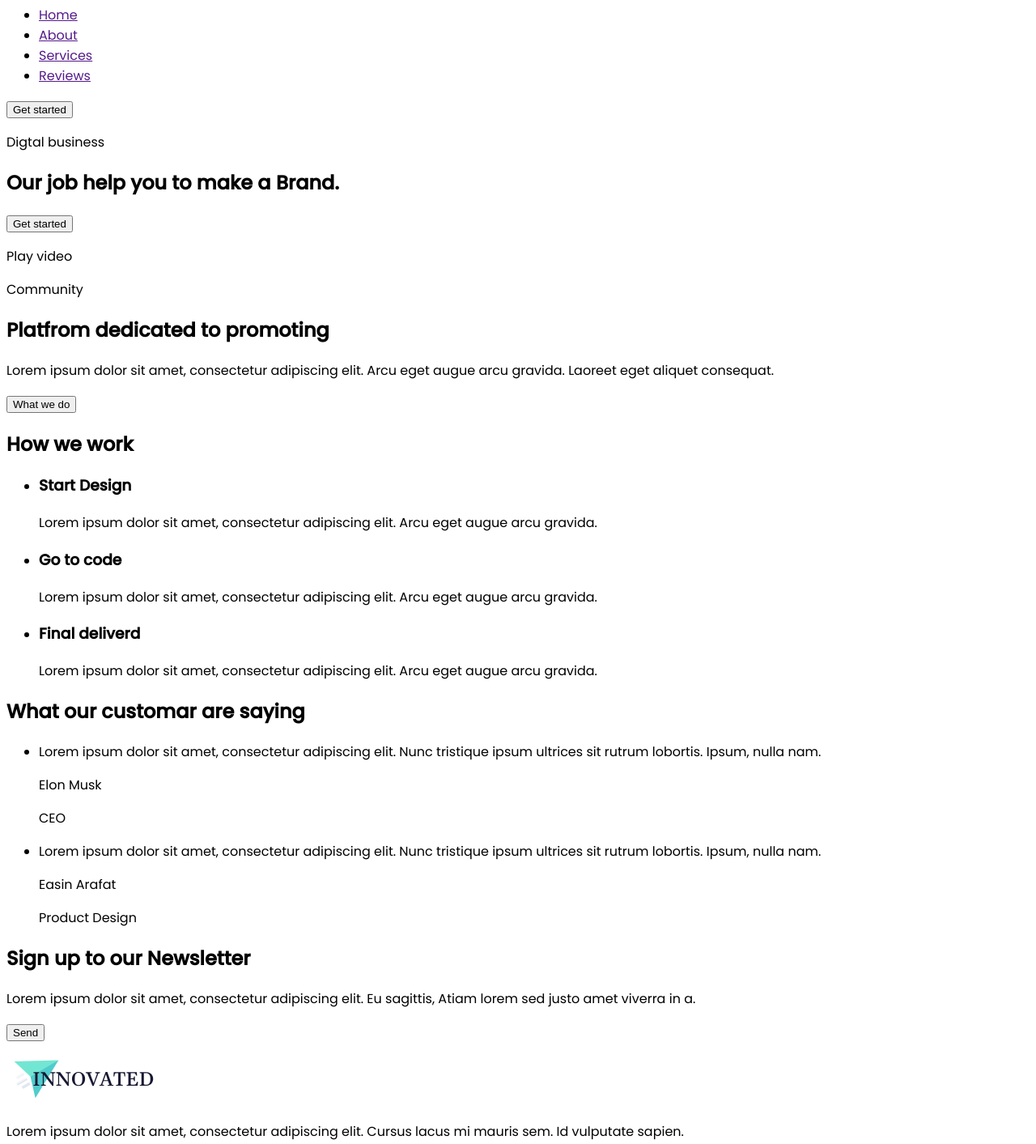
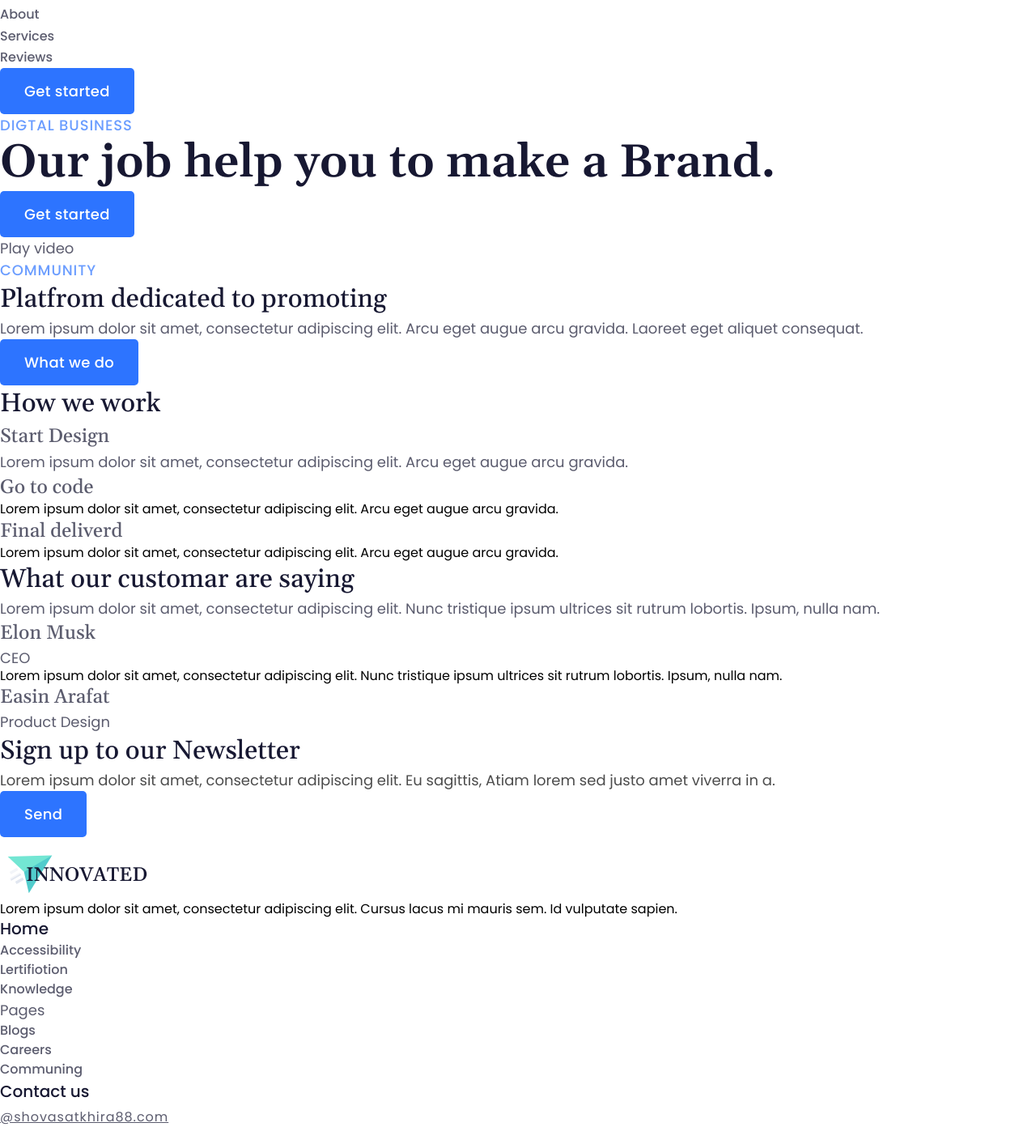
Before and after one commit to ViktoriiaVarivoda/innovated, a plain HTML site: page index.html in a window 1280 px wide. Shown: the part 100-1513 px from the top of the page at 81% size. Drawn offline with nearby package versions, Linux system fonts and the light colour scheme.

Commit message:
made a markup in css

```diff
--- a/css/styles.css
+++ b/css/styles.css
@@ -1,2 +1,184 @@
+:root {
+--header-color: #171832;
+
+}
+
 body {
     font-family: Poppins, Tahoma, sans-serif;
+}
+
+p,
+h1,
+h2,
+h3,
+h4,
+h5,
+h6 {
+margin: 0;
+}
+
+ul,
+ol {
+    padding-left: 0;
+    margin: 0;
+}
+
+button {
+    cursor: pointer;
+}
+
+.link {
+    text-decoration: none;
+}
+
+.list {
+    list-style: none;
+}
+
+.top-text {
+    font-weight: 400;
+    font-size: 18px;
+    line-height: 1.5;
+    color: var(--header-color);
+    opacity: 0.7;
+}
+
+.second-text {
+    font-weight: 500;
+    font-size: 18px;
+    line-height: 1.5;
+    letter-spacing: 0.05em;
+    text-transform: uppercase;
+    color: #2D74FF;
+    opacity: 0.7;
+}
+
+.title {
+    font-family: 'Gelasio';
+    font-weight: 500;
+    font-size: 32px;
+    line-height: 1.41;
+    color: var(--header-color);
+}
+
+.btn {
+    font-weight: 500;
+    font-size: 18px;
+    line-height: 1.5;
+    letter-spacing: 0.02em;
+    color: #FFFFFF;
+    padding: 15px 30px;
+    background: #2D74FF;
+    border-radius: 5px;
+    border: none;
+}
+
+/*-------header-------*/
+
+.header-list__link {
+    font-weight: 500;
+    font-size: 16px;
+    line-height: 1.63;
+    color: var(--header-color);
+    opacity: 0.7;
+    cursor: pointer;
+}
+
+.header-list__link:hover,
+.header-list__link:focus {
+    color: #2D74FF;
+}
+
+/*------hero-----*/
+
+.hero-title{
+    font-family: 'Gelasio';
+    font-weight: 600;
+    font-size: 57px;
+    line-height: 1.19;
+    color: var(--header-color);
+}
+
+.hero-bottom-text{
+    font-weight: 400;
+    font-size: 18px;
+    line-height: 1.5;
+    color: var(--header-color);
+    opacity: 0.7;
+}
+
+/*-------community-----*/
+
+.community-bottom-text{
+    font-weight: 400;
+    font-size: 18px;
+    line-height: 1.5;
+    color: var(--header-color);
+    opacity: 0.7;
+}
+
+/*------work-----*/
+
+.work-list__subtitle{
+    font-family: 'Gelasio';
+    font-weight: 500;
+    font-size: 24px;
+    line-height: 1.5;
+    color: var(--header-color);
+    opacity: 0.7;
+}
+
+/*------customer----*/
+
+.customer-list__subtitle{
+    font-family: 'Gelasio';
+    font-weight: 500;
+    font-size: 24px;
+    line-height: 1.42;
+    color: var(--header-color);
+    opacity: 0.7;
+}
+
+.customer-list__bottom-text{
+    font-weight: 400;
+    font-size: 18px;
+    line-height: 1.5;
+    color: var(--header-color);
+    opacity: 0.7;
+}
+
+/*-----------newsletter-----*/
+
+.newsletter-top-text{
+    font-weight: 400;
+    font-size: 18px;
+    line-height: 1.5;
+    color: #000000;
+    opacity: 0.7;
+}
+
+/*------footer-----*/
+
+.footer-list__item{
+    font-weight: 500;
+    font-size: 20px;
+    line-height: 1.5;
+    color: var(--header-color);
+}
+
+.footer-list-item__bottom-text{
+    font-weight: 500;
+    font-size: 16px;
+    line-height: 1.5;
+    color: var(--header-color);
+    opacity: 0.7;
+}
+
+.footer-list__link{
+    font-weight: 400;
+    font-size: 16px;
+    line-height: 1.63;
+    letter-spacing: 0.06em;
+    color: var(--header-color);
+    opacity: 0.7;
+}
--- a/index.html
+++ b/index.html
@@ -4,125 +4,131 @@
     <meta charset="UTF-8">
     <meta http-equiv="X-UA-Compatible" content="IE=edge">
     <meta name="viewport" content="width=device-width, initial-scale=1.0">
-    <link rel="stylesheet" href="./css/styles.css">
     <link rel="preconnect" href="https://fonts.googleapis.com">
     <link rel="preconnect" href="https://fonts.gstatic.com" crossorigin>
     <link href="https://fonts.googleapis.com/css2?family=Gelasio:wght@500;600&family=Poppins:wght@400;500&display=swap"
         rel="stylesheet">
+    <link
+    rel="stylesheet"
+    href="https://cdnjs.cloudflare.com/ajax/libs/modern-normalize/1.1.0/modern-normalize.min.css"
+    integrity="sha512-wpPYUAdjBVSE4KJnH1VR1HeZfpl1ub8YT/NKx4PuQ5NmX2tKuGu6U/JRp5y+Y8XG2tV+wKQpNHVUX03MfMFn9Q=="
+    crossorigin="anonymous"
+    referrerpolicy="no-referrer"/>
+    <link rel="stylesheet" href="./css/styles.css">
     <title>Innovated</title>
 </head>
 <body>
-    <header>
-        <a href="">
+    <header class="header">
+        <a href="" class="header-logo">
             <img src="./images/logo.svg" alt="site logo" />
         </a>
-        <nav>
-        <ul>
-            <li><a href="">Home</a></li>
-            <li><a href="">About</a></li>
-            <li><a href="">Services</a></li>
-            <li><a href="">Reviews</a></li>
+        <nav class="header-nav">
+        <ul class="header-list list">
+            <li class="header-list__item"><a href="" class="header-list__link link current">Home</a></li>
+            <li class="header-list__item"><a href="" class="header-list__link link">About</a></li>
+            <li class="header-list__item"><a href="" class="header-list__link link">Services</a></li>
+            <li class="header-list__item"><a href="" class="header-list__link link">Reviews</a></li>
         </ul>
         </nav>
-        <button type="button">Get started</button>
+        <button type="button" class="header-btn btn">Get started</button>
     </header>
 
-    <main>
-        <section>
-            <p>Digtal business</p>
-            <h1>Our job help you to make a Brand.</h1>
-            <button type="button">Get started</button>
-            <p>Play video</p>
+    <main class="main">
+        <section class="hero">
+            <p class="hero-second-text second-text">Digtal business</p>
+            <h1 class="hero-title">Our job help you to make a Brand.</h1>
+            <button type="button" class="hero-btn btn">Get started</button>
+            <p class="hero-bottom-text">Play video</p>
         </section>
 
-        <section>
-            <p>Community</p>
-            <h2>Platfrom dedicated to promoting</h2>
-            <p>Lorem ipsum dolor sit amet, consectetur adipiscing elit.
+        <section class="community">
+            <p class="community-second-text second-text">Community</p>
+            <h2 class="community-title title">Platfrom dedicated to promoting</h2>
+            <p class="community-bottom-text">Lorem ipsum dolor sit amet, consectetur adipiscing elit.
             Arcu eget augue arcu gravida. Laoreet eget aliquet consequat.</p>
-            <button type="button">What we do</button>
+            <button type="button" class="community-btn btn">What we do</button>
         </section>
 
-        <section>
-            <h2>How we work</h2>
-            <ul>
-                <li>
-                    <h3>Start Design</h3>
-                    <p>Lorem ipsum dolor sit amet, consectetur adipiscing elit.
+        <section class="work">
+            <h2 class="work-title title">How we work</h2>
+            <ul class="work-list list">
+                <li class="work-list__item">
+                    <h3 class="work-list__subtitle">Start Design</h3>
+                    <p class="work-list__top-text top-text">Lorem ipsum dolor sit amet, consectetur adipiscing elit.
                     Arcu eget augue arcu gravida.</p>
                 </li>
-                <li>
-                    <h3>Go to code</h3>
-                    <p>Lorem ipsum dolor sit amet, consectetur adipiscing elit.
+                <li class="work-list__item">
+                    <h3 class="work-list__subtitle">Go to code</h3>
+                    <p class="work-list__top-text">Lorem ipsum dolor sit amet, consectetur adipiscing elit.
                     Arcu eget augue arcu gravida.</p>
                 </li>
-                <li>
-                    <h3>Final deliverd</h3>
-                    <p>Lorem ipsum dolor sit amet, consectetur adipiscing elit.
+                <li class="work-list__item">
+                    <h3 class="work-list__subtitle">Final deliverd</h3>
+                    <p class="work-list__top-text">Lorem ipsum dolor sit amet, consectetur adipiscing elit.
                         Arcu eget augue arcu gravida.</p>
                 </li>
             </ul>
         </section>
 
-        <section>
-            <h2>What our customar are saying</h2>
-            <ul>
-                <li>
-                    <p>Lorem ipsum dolor sit amet, consectetur adipiscing elit.
+        <section class="customer">
+            <h2 class="customer-title title">What our customar are saying</h2>
+            <ul class="customer-list">
+                <li class="customer-list__item">
+                    <p class="customer-list__top-text top-text">Lorem ipsum dolor sit amet, consectetur adipiscing elit.
                     Nunc tristique ipsum ultrices sit rutrum lobortis. Ipsum, nulla
                     nam.
                     </p>
-                    <p>Elon Musk</p>
-                    <p>CEO</p>
+                    <h3 class="customer-list__subtitle">Elon Musk</h3>
+                    <p class="customer-list__bottom-text">CEO</p>
                 </li>
-                <li>
-                    <p>Lorem ipsum dolor sit amet, consectetur adipiscing elit.
+                <li class="customer-list__item">
+                    <p class="customer-list__top-text">Lorem ipsum dolor sit amet, consectetur adipiscing elit.
                     Nunc tristique ipsum ultrices sit rutrum lobortis. Ipsum, nulla
                     nam.
                     </p>
-                    <p>Easin Arafat</p>
-                    <p>Product Design</p>
+                    <h3 class="customer-list__subtitle">Easin Arafat</h3>
+                    <p class="customer-list__bottom-text">Product Design</p>
                 </li>
             </ul>
         </section>
 
-        <section>
-            <h2>Sign up to our Newsletter</h2>
-            <p>Lorem ipsum dolor sit amet, consectetur adipiscing elit.
+        <section class="newsletter">
+            <h2 class="newsletter-title title">Sign up to our Newsletter</h2>
+            <p class="newsletter-top-text">Lorem ipsum dolor sit amet, consectetur adipiscing elit.
             Eu sagittis, Atiam lorem sed justo amet viverra in a.
             </p>
-            <button type="button">Send</button>
+            <button type="button" class="newsletter-btn btn">Send</button>
         </section>
     </main>
 
-    <footer>
-        <a href="">
-            <img src="./images/logo.svg" alt="site logo" />
+    <footer class="footer">
+        <a href="" class="footer-link">
+            <img src="./images/logo.svg" alt="site logo" class="footer-link__img"/>
         </a>
-        <p>
+        <p class="footer-top-text">
             Lorem ipsum dolor sit amet, consectetur adipiscing elit.
             Cursus lacus mi mauris sem. Id vulputate sapien.
         </p>
-        <ul>
-            <li>
-                <p>Home</p>
-                    <li>
-                        <p>Accessibility</p>
-                        <p>Lertifiotion</p>
-                        <p>Knowledge</p>
+        <ul class="footer-list list">
+            <li class="footer-list__item">
+                <p class="footer-list__top-text">Home</p>
+                    <li class="footer-list-item">
+                        <p class="footer-list-item__bottom-text">Accessibility</p>
+                        <p class="footer-list-item__bottom-text">Lertifiotion</p>
+                        <p class="footer-list-item__bottom-text">Knowledge</p>
                     </li>
             </li>
-            <li>
-                <p>Pages<p>
-                    <li>
-                        <p>Blogs</p>
-                        <p>Careers</p>
-                        <p>Communing</p>
+            <li class="footer-list__item">
+                <p class="footer-list__top-text top-text">Pages<p>
+                    <li class="footer-list-item">
+                        <p class="footer-list-item__bottom-text">Blogs</p>
+                        <p class="footer-list-item__bottom-text">Careers</p>
+                        <p class="footer-list-item__bottom-text">Communing</p>
                 </li>
             </li>
-            <li>
-                <p>Contact us</p>
-                <a href="mailto:@shovasatkhira88.com">@shovasatkhira88.com</a>
+            <li class="footer-list__item">
+                <p class="footer-list__top-text">Contact us</p>
+                <a href="mailto:@shovasatkhira88.com" class="footer-list__link">@shovasatkhira88.com</a>
             </li>
         </ul>
     </footer>
```
